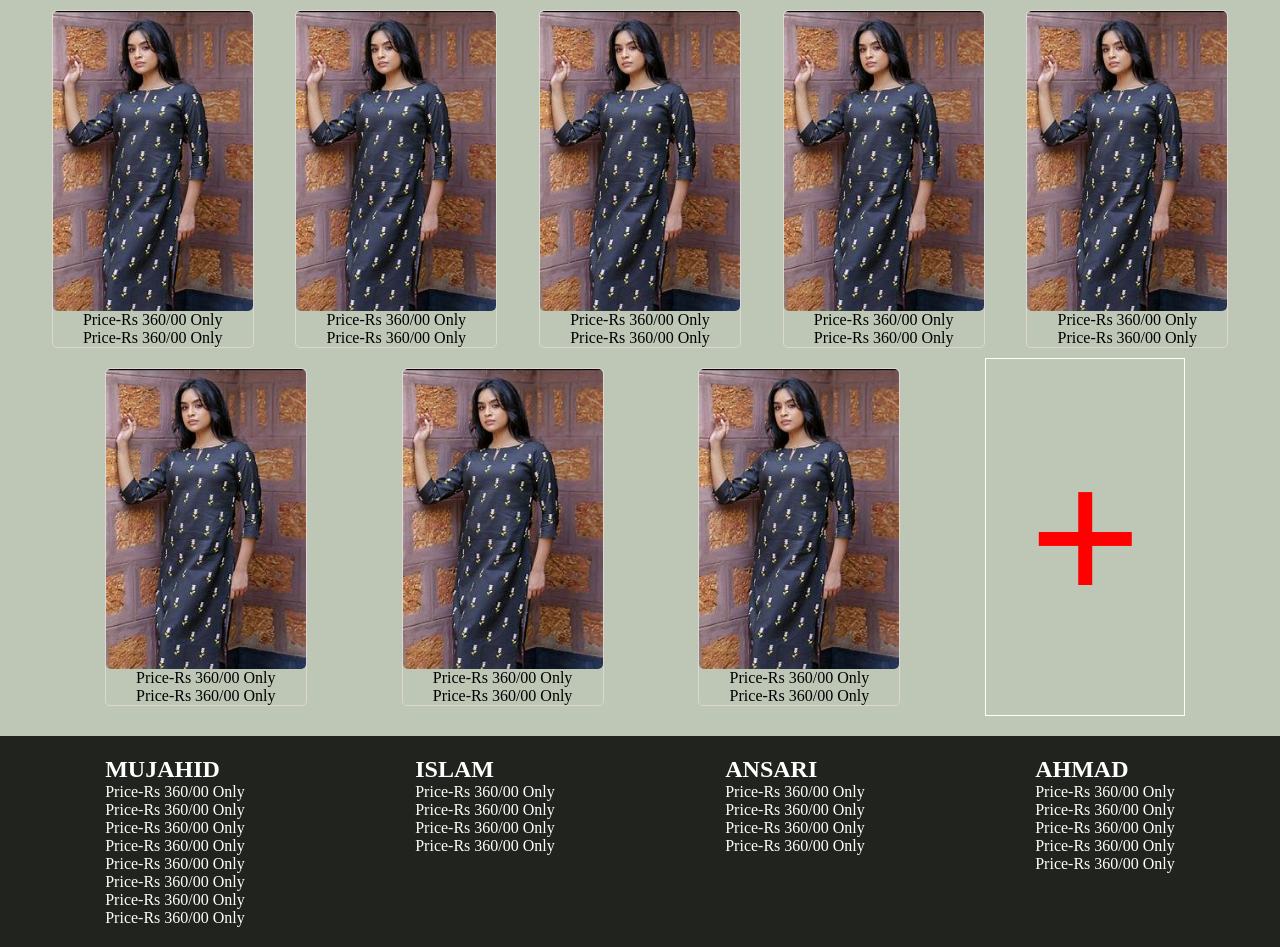
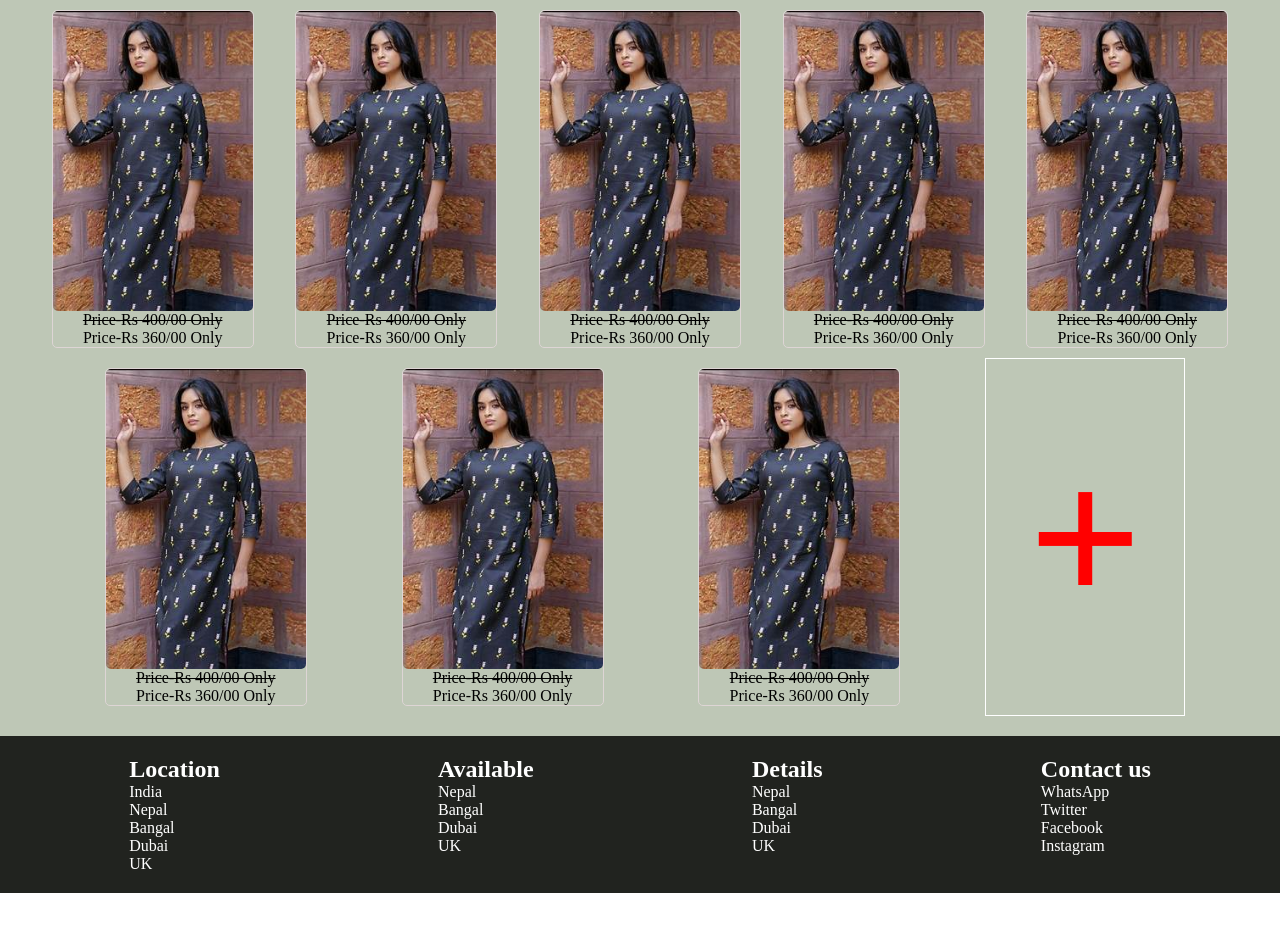
Before and after one commit to 09mujahidul/Pract.Ecom., a plain HTML site: page index.html in a window 1280 px wide. Shown: the part 89-1036 px from the top of the page. After the commit the page ends 982 px from the top, so only its background shows below. Drawn offline with Linux system fonts and the light colour scheme.

Commit message:
third commit

```diff
--- a/index.html
+++ b/index.html
@@ -23,43 +23,43 @@
     <section class="main-section-all">
              <div class="nav-1">
                 <div class="nav-11"></div>
-                <p id="p-2">Price-Rs 360/00 Only</p>
+                <p id="p-2">Price-Rs 400/00 Only</p>
                 <p id="p-3">Price-Rs 360/00 Only</p>
              </div>
              <div class="nav-1">
                 <!-- <p id="p-3">Price-Rs 360/00 Only</p> -->
                 <div class="nav-11"></div>
-                <p id="p-2">Price-Rs 360/00 Only</p>
+                <p id="p-2">Price-Rs 400/00 Only</p>
                 <p id="p-3">Price-Rs 360/00 Only</p>
              </div>
              <div class="nav-1">
                 <div class="nav-11"></div>
-                <p id="p-2">Price-Rs 360/00 Only</p>
+                <p id="p-2">Price-Rs 400/00 Only</p>
                 <p id="p-3">Price-Rs 360/00 Only</p>
              </div>
              <div class="nav-1">
                 <div class="nav-11"></div>
-                <p id="p-2">Price-Rs 360/00 Only</p>
+                <p id="p-2">Price-Rs 400/00 Only</p>
                 <p id="p-3">Price-Rs 360/00 Only</p>
              </div>
              <div class="nav-1">
                 <div class="nav-11"></div>
-                <p id="p-2">Price-Rs 360/00 Only</p>
+                <p id="p-2">Price-Rs 400/00 Only</p>
                 <p id="p-3">Price-Rs 360/00 Only</p>
              </div>
              <div class="nav-1">
                 <div class="nav-11"></div>
-                <p id="p-2">Price-Rs 360/00 Only</p>
+                <p id="p-2">Price-Rs 400/00 Only</p>
                 <p id="p-3">Price-Rs 360/00 Only</p>
              </div>
              <div class="nav-1">
                 <div class="nav-11"></div>
-                <p id="p-2">Price-Rs 360/00 Only</p>
+                <p id="p-2">Price-Rs 400/00 Only</p>
                 <p id="p-3">Price-Rs 360/00 Only</p>
              </div>
              <div class="nav-1">
                 <div class="nav-11"></div>
-                <p id="p-2">Price-Rs 360/00 Only</p>
+                <p id="p-2">Price-Rs 400/00 Only</p>
                 <p id="p-3">Price-Rs 360/00 Only</p>
              </div>
              <div class="nav-add">
@@ -70,37 +70,34 @@
     </section>
     <div class="footar-all">
         <div class="footar-1">
-            <h2>MUJAHID</h2>
-               <p id="p-2">Price-Rs 360/00 Only</p>
-                <p id="p-3">Price-Rs 360/00 Only</p>
-                <p id="p-2">Price-Rs 360/00 Only</p>
-                <p id="p-3">Price-Rs 360/00 Only</p>
-                <p id="p-2">Price-Rs 360/00 Only</p>
-                <p id="p-3">Price-Rs 360/00 Only</p>
-                <p id="p-2">Price-Rs 360/00 Only</p>
-                <p id="p-3">Price-Rs 360/00 Only</p>
+            <h2>Location</h2>
+               <p>India</p>
+               <p>Nepal</p>
+               <p>Bangal</p>
+               <p>Dubai</p>
+               <p>UK</p>
         </div>
         <div class="footar-1">
-            <H2>ISLAM</H2>
-                <p id="p-2">Price-Rs 360/00 Only</p>
-                <p id="p-3">Price-Rs 360/00 Only</p>
-                <p id="p-2">Price-Rs 360/00 Only</p>
-                <p id="p-3">Price-Rs 360/00 Only</p>
+            <H2>Available</H2>
+            <p>Nepal</p>
+               <p>Bangal</p>
+               <p>Dubai</p>
+               <p>UK</p>
+
         </div>
         <div class="footar-1">
-            <H2>ANSARI</H2>
-                <p id="p-2">Price-Rs 360/00 Only</p>
-                <p id="p-3">Price-Rs 360/00 Only</p>
-                <p id="p-2">Price-Rs 360/00 Only</p>
-                <p id="p-3">Price-Rs 360/00 Only</p>
+            <H2>Details</H2>
+            <p>Nepal</p>
+            <p>Bangal</p>
+            <p>Dubai</p>
+            <p>UK</p>
         </div>
         <div class="footar-1">
-            <H2>AHMAD</H2>
-            <p id="p-2">Price-Rs 360/00 Only</p>
-            <p id="p-3">Price-Rs 360/00 Only</p>
-            <p id="p-3">Price-Rs 360/00 Only</p>
-            <p id="p-2">Price-Rs 360/00 Only</p>
-            <p id="p-3">Price-Rs 360/00 Only</p>
+            <H2>Contact us</H2>
+            <p>WhatsApp</p>
+               <p>Twitter</p>
+               <p>Facebook</p>
+               <p>Instagram</p>
         </div>
     </div>
 </body>
--- a/style.css
+++ b/style.css
@@ -98,6 +98,8 @@ h3{
 }
 #p-2{
     cursor: pointer;
+    text-decoration: line-through 1.1px;
+
 }
 #p-3{
     cursor: pointer;
```
